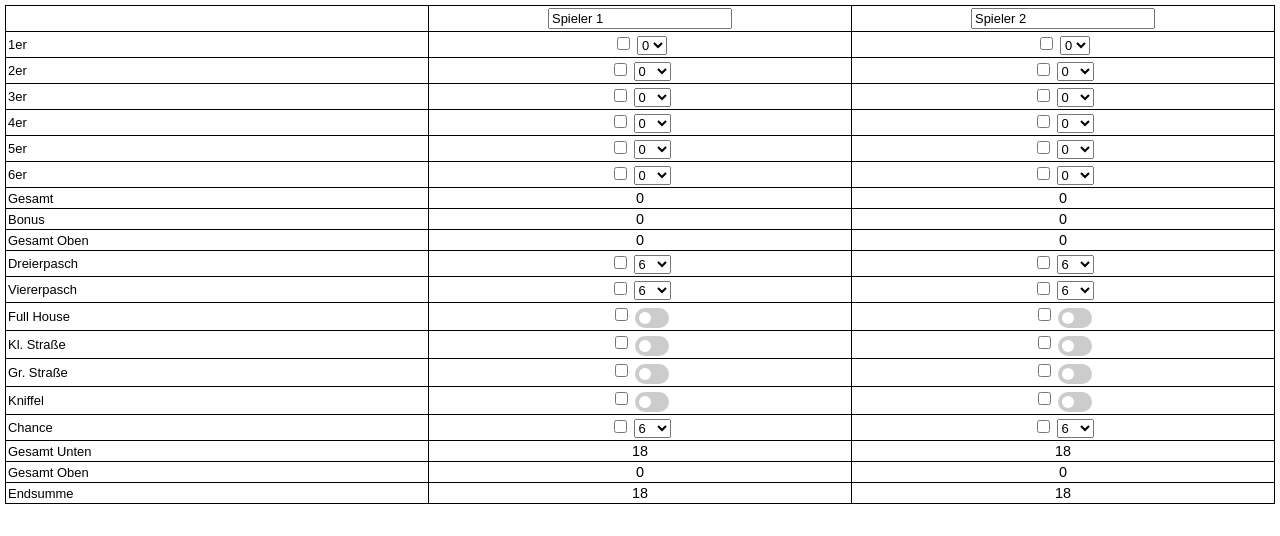
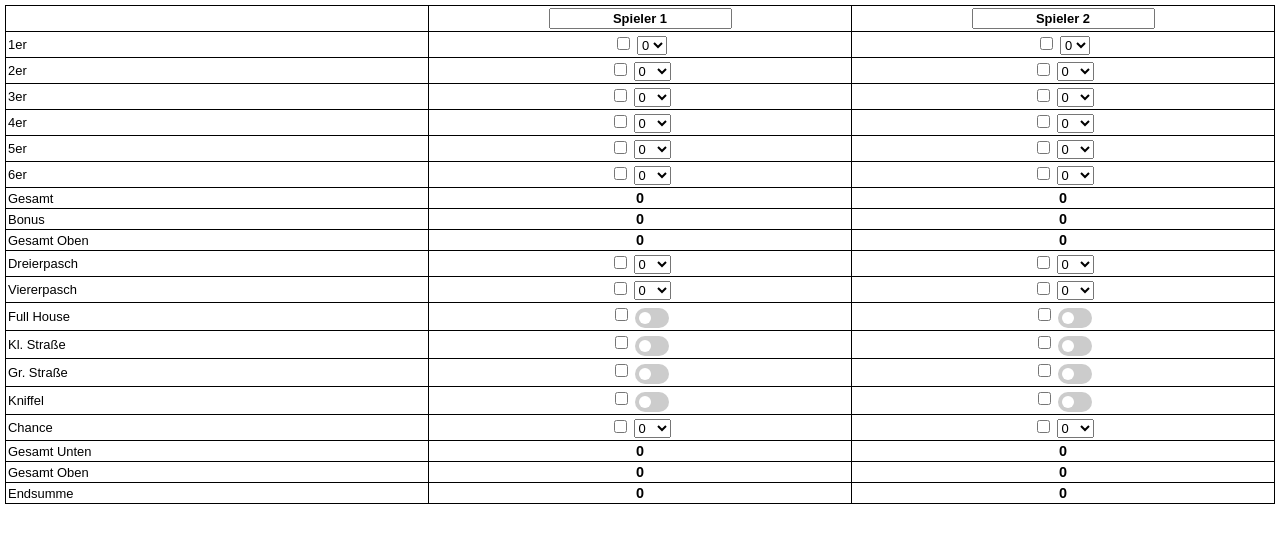
Before and after one commit to julianGGGG/kniffel2, a plain HTML site: page index.html in a window 1280 px wide. Drawn offline with Linux system fonts and the light colour scheme.

Commit message:
Update index.html

```diff
--- a/index.html
+++ b/index.html
@@ -10,11 +10,12 @@
             padding: 5px;
             margin: 0;
             box-sizing: border-box;
+            font-size: 0.9em;
+            overflow: hidden; /* Verhindert das Scrollen */
         }
         table {
             width: 100%;
             border-collapse: collapse;
-            font-size: 0.9em;
         }
         th, td {
             border: 1px solid #000;
@@ -30,6 +31,10 @@
         input[type=number], select, input[type=text], input[type=checkbox] {
             box-sizing: border-box;
             font-size: 0.9em;
+        }
+        .result {
+            font-weight: bold;
+            text-align: center;
         }
         .switch {
             position: relative;
@@ -108,6 +113,10 @@
             select, input[type=number] {
                 flex: 1;
             }
+            .result, input[type=text] {
+                text-align: center;
+                font-weight: bold;
+            }
         }
     </style>
 </head>
@@ -116,8 +125,8 @@
         <tbody>
             <tr>
                 <td></td>
-                <td><input type="text" id="player1-name" value="Spieler 1"></td>
-                <td><input type="text" id="player2-name" value="Spieler 2"></td>
+                <td><input type="text" id="player1-name" value="Spieler 1" class="result"></td>
+                <td><input type="text" id="player2-name" value="Spieler 2" class="result"></td>
             </tr>
             <tr>
                 <td class="category">1er</td>
@@ -307,18 +316,18 @@
             </tr>
             <tr>
                 <td class="category">Gesamt</td>
-                <td><span id="lia-gesamt">0</span></td>
-                <td><span id="julian-gesamt">0</span></td>
+                <td class="result"><span id="lia-gesamt">0</span></td>
+                <td class="result"><span id="julian-gesamt">0</span></td>
             </tr>
             <tr>
                 <td class="category">Bonus</td>
-                <td><span id="lia-bonus">0</span></td>
-                <td><span id="julian-bonus">0</span></td>
+                <td class="result"><span id="lia-bonus">0</span></td>
+                <td class="result"><span id="julian-bonus">0</span></td>
             </tr>
             <tr>
                 <td class="category">Gesamt Oben</td>
-                <td><span id="lia-gesamt-oben">0</span></td>
-                <td><span id="julian-gesamt-oben">0</span></td>
+                <td class="result"><span id="lia-gesamt-oben">0</span></td>
+                <td class="result"><span id="julian-gesamt-oben">0</span></td>
             </tr>
             <tr>
                 <td class="category">Dreierpasch</td>
@@ -326,6 +335,12 @@
                     <div class="checkbox-wrapper">
                         <input type="checkbox" id="lia-dreierpasch-hide">
                         <select id="lia-dreierpasch">
+                            <option value="0">0</option>
+                            <option value="1">1</option>
+                            <option value="2">2</option>
+                            <option value="3">3</option>
+                            <option value="4">4</option>
+                            <option value="5">5</option>
                             <option value="6">6</option>
                             <option value="7">7</option>
                             <option value="8">8</option>
@@ -364,6 +379,12 @@
                     <div class="checkbox-wrapper">
                         <input type="checkbox" id="julian-dreierpasch-hide">
                         <select id="julian-dreierpasch">
+                            <option value="0">0</option>
+                            <option value="1">1</option>
+                            <option value="2">2</option>
+                            <option value="3">3</option>
+                            <option value="4">4</option>
+                            <option value="5">5</option>
                             <option value="6">6</option>
                             <option value="7">7</option>
                             <option value="8">8</option>
@@ -405,6 +426,12 @@
                     <div class="checkbox-wrapper">
                         <input type="checkbox" id="lia-viererpasch-hide">
                         <select id="lia-viererpasch">
+                            <option value="0">0</option>
+                            <option value="1">1</option>
+                            <option value="2">2</option>
+                            <option value="3">3</option>
+                            <option value="4">4</option>
+                            <option value="5">5</option>
                             <option value="6">6</option>
                             <option value="7">7</option>
                             <option value="8">8</option>
@@ -443,6 +470,12 @@
                     <div class="checkbox-wrapper">
                         <input type="checkbox" id="julian-viererpasch-hide">
                         <select id="julian-viererpasch">
+                            <option value="0">0</option>
+                            <option value="1">1</option>
+                            <option value="2">2</option>
+                            <option value="3">3</option>
+                            <option value="4">4</option>
+                            <option value="5">5</option>
                             <option value="6">6</option>
                             <option value="7">7</option>
                             <option value="8">8</option>
@@ -568,6 +601,12 @@
                     <div class="checkbox-wrapper">
                         <input type="checkbox" id="lia-chance-hide">
                         <select id="lia-chance">
+                            <option value="0">0</option>
+                            <option value="1">1</option>
+                            <option value="2">2</option>
+                            <option value="3">3</option>
+                            <option value="4">4</option>
+                            <option value="5">5</option>
                             <option value="6">6</option>
                             <option value="7">7</option>
                             <option value="8">8</option>
@@ -606,6 +645,12 @@
                     <div class="checkbox-wrapper">
                         <input type="checkbox" id="julian-chance-hide">
                         <select id="julian-chance">
+                            <option value="0">0</option>
+                            <option value="1">1</option>
+                            <option value="2">2</option>
+                            <option value="3">3</option>
+                            <option value="4">4</option>
+                            <option value="5">5</option>
                             <option value="6">6</option>
                             <option value="7">7</option>
                             <option value="8">8</option>
@@ -643,18 +688,18 @@
             </tr>
             <tr>
                 <td class="category">Gesamt Unten</td>
-                <td><span id="lia-gesamt-unten">0</span></td>
-                <td><span id="julian-gesamt-unten">0</span></td>
+                <td class="result"><span id="lia-gesamt-unten">0</span></td>
+                <td class="result"><span id="julian-gesamt-unten">0</span></td>
             </tr>
             <tr>
                 <td class="category">Gesamt Oben</td>
-                <td><span id="lia-gesamt-oben-2">0</span></td>
-                <td><span id="julian-gesamt-oben-2">0</span></td>
+                <td class="result"><span id="lia-gesamt-oben-2">0</span></td>
+                <td class="result"><span id="julian-gesamt-oben-2">0</span></td>
             </tr>
             <tr>
                 <td class="category">Endsumme</td>
-                <td><span id="lia-endsumme">0</span></td>
-                <td><span id="julian-endsumme">0</span></td>
+                <td class="result"><span id="lia-endsumme">0</span></td>
+                <td class="result"><span id="julian-endsumme">0</span></td>
             </tr>
         </tbody>
     </table>
```
